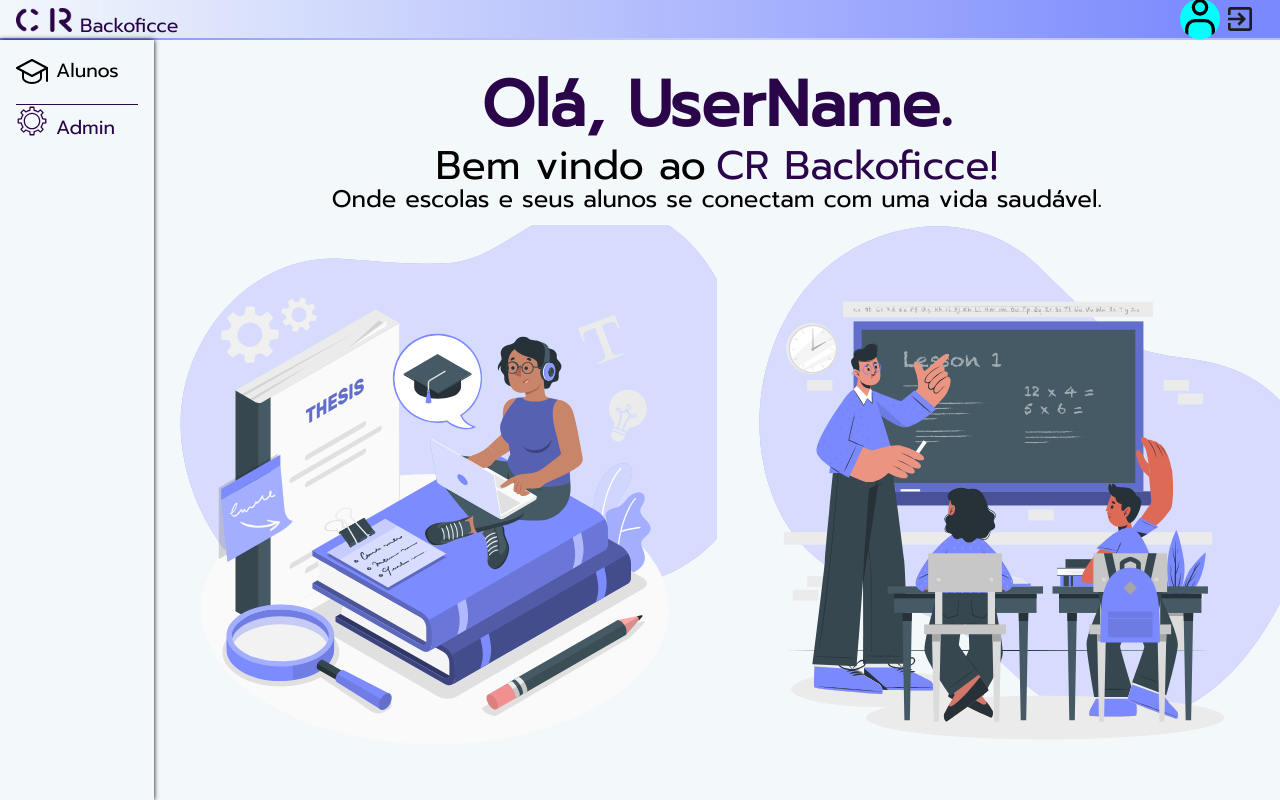
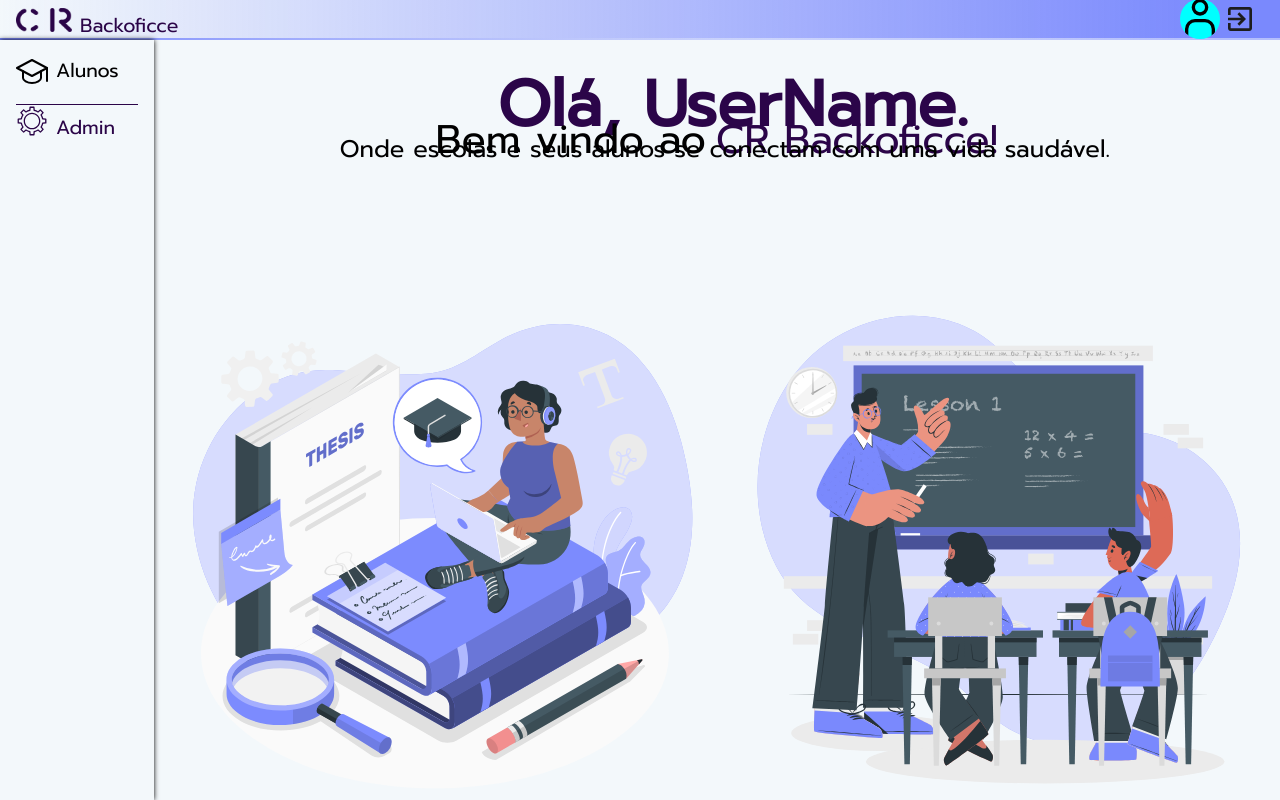
Before and after one commit to Henriqueggperes/coluna_reta-client, a React (Vite) app in the folder app/: page / in a window 1280 px wide. Built offline with nearby package versions, Linux system fonts and the light colour scheme.

Commit message:
refactor: home welcome text

```diff
--- a/app/src/components/Home/index.tsx
+++ b/app/src/components/Home/index.tsx
@@ -6,6 +6,7 @@ import teacher_char from "./../../assets/img/home_teacher_char.svg";
 const Home = () => {
   return (
     <main className="home-content-container">
+      <section className="welcome-text__container">
         <h1 className="home_welcome-heading">Olá, UserName.</h1>
         <p className="home_welcome_parag-1 parag">
           Bem vindo ao <span className="parag-styled"> CR Backoficce!</span>
@@ -13,6 +14,8 @@ const Home = () => {
         <p className="home_welcome_parag-2 parag">
           Onde escolas e seus alunos se conectam com uma vida saudável.
         </p>
+      </section>
+
       <section className="home_welcome_images-container">
         <div className="home_welcome_thesis_char char-container">
           <img
```
Lines whose indentation alone changed are shown as unchanged.
